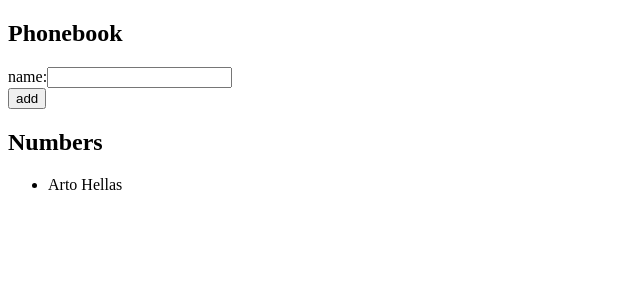
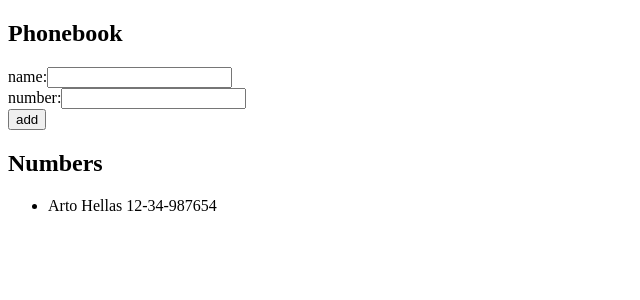
Before and after one commit to nicknickovich/fullStackOpen, a React (Create React App) app in the folder part2/phonebook/: page / in a window 1280 px wide. Shown: the top 300 px of the page, without its empty margins (0-640 px from the left). Built offline with nearby package versions, Linux system fonts and the light colour scheme.

Commit message:
Complete exercise 2.8

```diff
--- a/part2/phonebook/src/App.js
+++ b/part2/phonebook/src/App.js
@@ -5,15 +5,18 @@ const App = () => {
   const [ persons, setPersons ] = useState([
     {
       name: 'Arto Hellas',
+      tel: '12-34-987654',
       id: 1
     }
   ])
   const [ newName, setNewName ] = useState('')
+  const [ newNumber, setNewNumber ] = useState('')
 
-  const addName = (event) => {
+  const addPerson = (event) => {
     event.preventDefault()
     const newPerson = {
       name: newName,
+      tel: newNumber,
       id: persons.length + 1
     }
     const allPersonsNames = persons.map(
@@ -25,19 +28,28 @@ const App = () => {
       setPersons(persons.concat(newPerson))
     }
     setNewName('')
+    setNewNumber('')
   }
 
   const handleNameChange = (event) => {
     setNewName(event.target.value)
   }
 
+  const handleNumberChange = (event) => {
+    setNewNumber(event.target.value)
+  }
+
   return (
     <div>
       <h2>Phonebook</h2>
-      <form onSubmit={addName}>
+      <form onSubmit={addPerson}>
         <div>
           name:
           <input value={newName} onChange={handleNameChange}/>
+        </div>
+        <div>
+          number:
+          <input value={newNumber} onChange={handleNumberChange}/>
         </div>
         <div>
           <button type="submit">add</button>
@@ -46,7 +58,11 @@ const App = () => {
       <h2>Numbers</h2>
         <ul>
           {persons.map(person =>
-            <Person name={person.name} key={person.id}/>
+            <Person
+              key={person.id}
+              name={person.name}
+              tel={person.tel}
+            />
           )}
         </ul>
     </div>
--- a/part2/phonebook/src/components/Person.js
+++ b/part2/phonebook/src/components/Person.js
@@ -1,8 +1,8 @@
 import React from 'react'
 
-const Person = ({ name }) => {
+const Person = ({ name, tel }) => {
   return (
-    <li>{name}</li>
+    <li>{name} {tel}</li>
   )
 }
 
```
